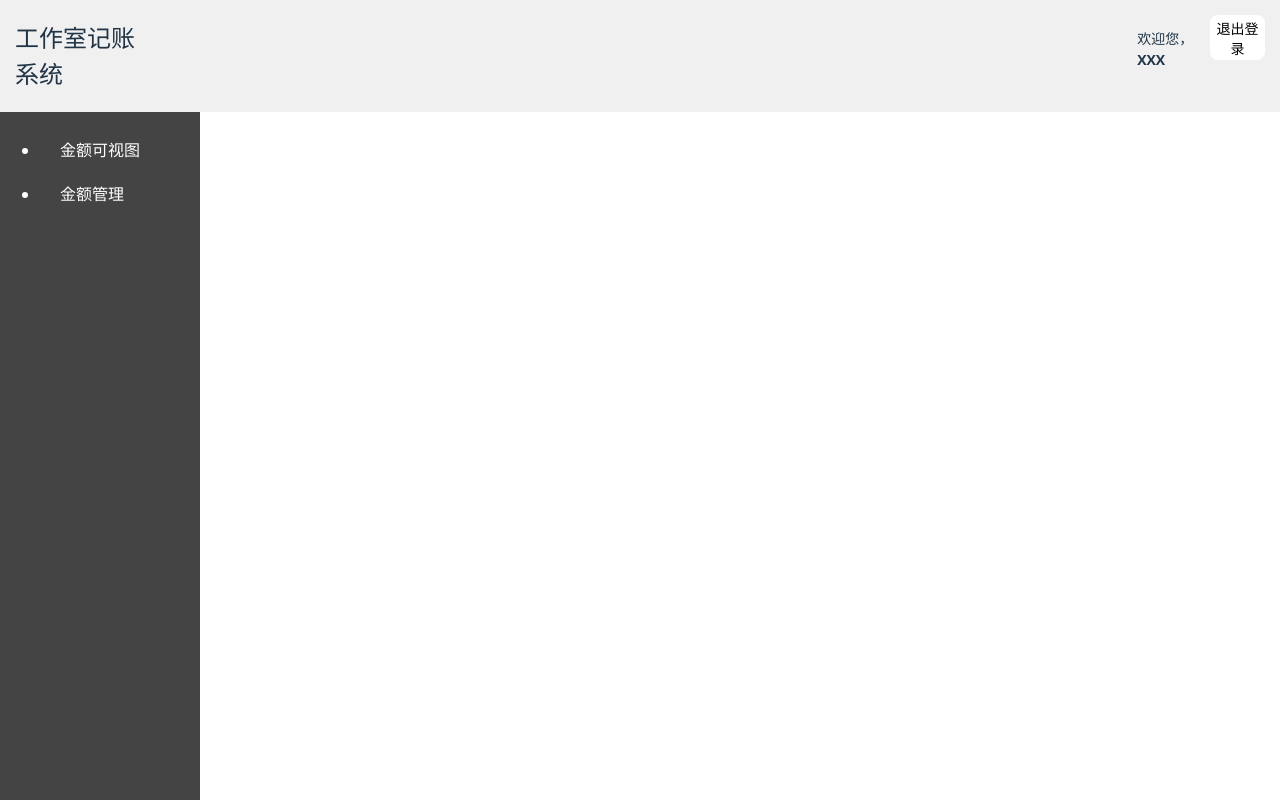
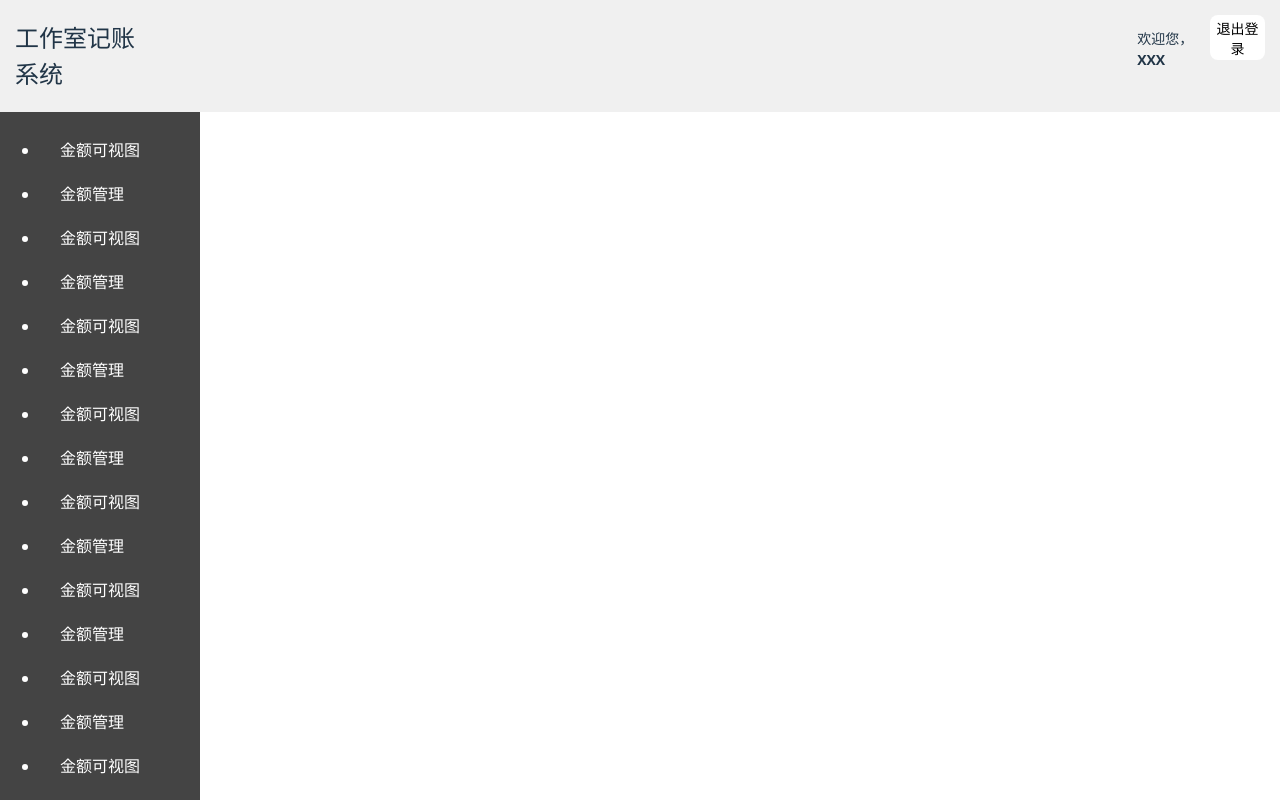
Before and after one commit to mojieRomeo/accounting_management_admin, a Vue app: page /home in a window 1280 px wide. Built offline with nearby package versions, Linux system fonts and the light colour scheme; sample sign-in values are in the browser's storage.

Commit message:
feat（新增滚动条以及单选角色）

```diff
--- a/src/views/HomeView.vue
+++ b/src/views/HomeView.vue
@@ -9,12 +9,36 @@
 
     <!-- 主体区域 -->
     <div class="body">
+      <el-scrollbar height="100vh">
         <aside class="sideBar">
           <ul>
             <li @click="goToEcharts">金额可视图</li>
             <li @click="goToTable">金额管理</li>
+            <li @click="goToEcharts">金额可视图</li>
+            <li @click="goToTable">金额管理</li>
+            <li @click="goToEcharts">金额可视图</li>
+            <li @click="goToTable">金额管理</li>
+            <li @click="goToEcharts">金额可视图</li>
+            <li @click="goToTable">金额管理</li>
+            <li @click="goToEcharts">金额可视图</li>
+            <li @click="goToTable">金额管理</li>
+            <li @click="goToEcharts">金额可视图</li>
+            <li @click="goToTable">金额管理</li>
+            <li @click="goToEcharts">金额可视图</li>
+            <li @click="goToTable">金额管理</li>
+            <li @click="goToEcharts">金额可视图</li>
+            <li @click="goToTable">金额管理</li>
+            <li @click="goToEcharts">金额可视图</li>
+            <li @click="goToTable">金额管理</li>
+            <li @click="goToEcharts">金额可视图</li>
+            <li @click="goToTable">金额管理</li>
+            <li @click="goToEcharts">金额可视图</li>
+            <li @click="goToTable">金额管理</li>
+            <li @click="goToEcharts">金额可视图</li>
+            <li @click="goToTable">金额管理</li>
           </ul>
         </aside>
+      </el-scrollbar>
       <div class="main">
         <router-view/>
       </div>
@@ -91,4 +115,5 @@ li{
   min-width: 0;  /* 防止flex子元素无法拉满 */
 }
 
+
 </style>
--- a/src/views/RegisterView.vue
+++ b/src/views/RegisterView.vue
@@ -6,19 +6,37 @@ import {registerApi} from "@/api/registerApi";
 const username = ref('')
 const password = ref('')
 const router = useRouter()
+const radio = ref()
+const props = { value: 'id', label: 'role', disabled: 'unable' }
+
+const options = [
+  {
+    id: 0,
+    role: '用户',
+  },
+  {
+    id: 1,
+    role: '管理员',
+  },
+]
 
 const register = async () => {
   if(!username || !password) {
     alert('请输入用户名和密码')
   }
+  if(!radio.value){
+    alert('请选择角色')
+}
+
   const res = await registerApi({
     username: username.value,
-    password: password.value
+    password: password.value,
+    role: radio.value
   })
   if(res.status === 200){
     router.push('/login')
   }else{
-    alert(res.message)
+    alert(res.msg)
   }
 }
 
@@ -34,6 +52,7 @@ const goToLogin = () => {
   <h2>注册</h2>
   <input v-model="username" placeholder="用户名">
   <input v-model="password" placeholder="密码">
+  <el-radio-group v-model="radio" :options="options" :props="props" />
   <button @click="register">注册</button>
   <p @click="goToLogin">已有账号，去登录</p>
 </div>
```
Lines whose indentation alone changed are shown as unchanged.
